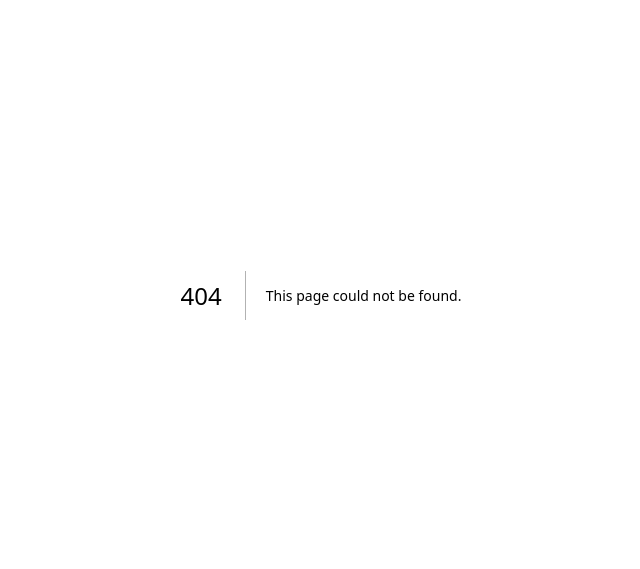
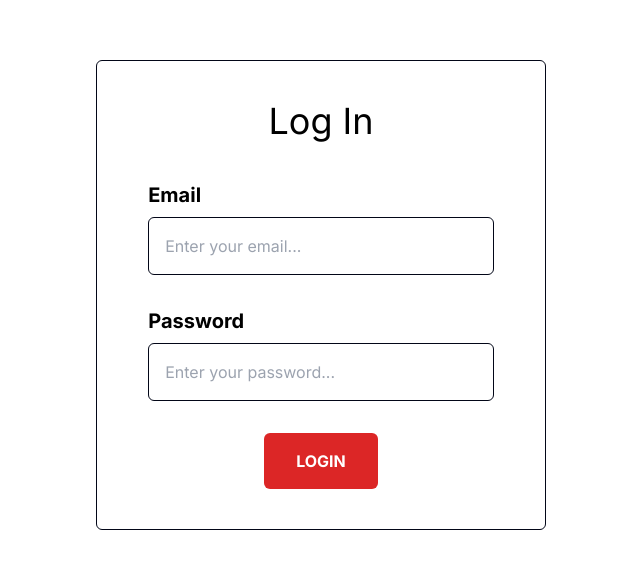
Before and after one commit to muhammeddevops/osman-telecom, a Next.js app: page /login in a window 1280 px wide. Before the commit this address had no page. Shown: the part 105-674 px from the top of the page, without its empty margins (319-959 px from the left). Built offline with nearby package versions, Linux system fonts and the light colour scheme.

Commit message:
feat: added login form with client-side validation for customer & admin

```diff
--- a/src/app/admin/page.jsx
+++ b/src/app/admin/page.jsx
@@ -1,13 +1,14 @@
-import LoginForm from "@/components/LoginForm";
+import LoginForm from '@/components/LoginForm';
 
 export default function AdminPage() {
   // Logged in
   // if (user.role === "admin") // redirect
 
   // if not logged in render login form
+
   return (
-    <main className="flex justify-center items-center h-screen">
-      <LoginForm />
+    <main className="form-container">
+      <LoginForm title="Login to Dashboard" />
     </main>
   );
 }
--- a/src/app/globals.css
+++ b/src/app/globals.css
@@ -3,6 +3,10 @@
 @tailwind utilities;
 
 @layer utilities {
+  .form-container {
+    @apply flex justify-center items-center h-screen;
+  }
+
   .form-group {
     @apply flex flex-col gap-2 w-[90%];
   }
--- /dev/null
+++ b/src/app/login/page.jsx
@@ -0,0 +1,9 @@
+import LoginForm from '@/components/LoginForm';
+
+export default function LoginPage() {
+  return (
+    <main className="form-container">
+      <LoginForm />
+    </main>
+  );
+}
--- a/src/app/register/page.jsx
+++ b/src/app/register/page.jsx
@@ -1,8 +1,8 @@
-import RegisterForm from "@/components/RegisterForm";
+import RegisterForm from '@/components/RegisterForm';
 
 export default function RegisterPage() {
   return (
-    <main className="flex justify-center items-center h-screen">
+    <main className="form-container">
       <RegisterForm />
     </main>
   );
--- a/src/components/LoginForm.jsx
+++ b/src/components/LoginForm.jsx
@@ -1,15 +1,29 @@
 'use client';
 
-export default function LoginForm() {
-  const handleSubmit = () => {
-    console.log('logged in');
+import validateForm from '@/utils/validate-form';
+import { useForm } from 'react-hook-form';
+
+export default function LoginForm({ title }) {
+  const {
+    register,
+    handleSubmit,
+    formState: { errors, isSubmitting },
+  } = useForm({ mode: 'onTouched' });
+
+  //! TESTING ONLY
+  if (Object.keys(errors).length) console.log('errors:', errors);
+
+  const onSubmit = (data) => {
+    console.log(data);
   };
+
   return (
-    <div className="flex flex-col justify-center items-center gap-10 border border-slate-950 h-[50vh] p-8 rounded-md">
-      <h1 className="text-center text-4xl">Login As Admin</h1>
+    <div className="flex flex-col justify-center items-center gap-10 border border-slate-950 px-8 py-10 rounded-md">
+      <h1 className="text-center text-4xl">{title ?? 'Log In'}</h1>
       <form
-        onSubmit={handleSubmit}
+        onSubmit={handleSubmit(onSubmit)}
         className="flex flex-col gap-8 justify-center items-center w-96"
+        noValidate
       >
         <div className="form-group">
           <label htmlFor="email" className="form-label">
@@ -18,12 +32,20 @@ export default function LoginForm() {
 
           <input
             id="email"
+            className="form-input"
             type="text"
-            name="email"
             placeholder="Enter your email..."
-            required
-            className="form-input"
+            {...register('email', {
+              required: validateForm.required('email'),
+              validate: (value) => validateForm.email(value),
+            })}
           />
+
+          {errors.email?.message && (
+            <p className="text-red-600 font-semibold">
+              * {errors.email.message}
+            </p>
+          )}
         </div>
 
         <div className="form-group">
@@ -33,17 +55,25 @@ export default function LoginForm() {
 
           <input
             id="password"
+            className="form-input"
             type="password"
-            name="password"
             placeholder="Enter your password..."
-            required
-            className="form-input"
+            {...register('password', {
+              required: validateForm.required('password'),
+            })}
           />
+
+          {errors.password?.message && (
+            <p className="text-red-600 font-semibold">
+              * {errors.password.message}
+            </p>
+          )}
         </div>
 
         <button
           type="submit"
           className="font-bold uppercase bg-red-600 text-white px-8 py-4 rounded-md"
+          disabled={isSubmitting}
         >
           Login
         </button>
--- a/src/components/RegisterForm.jsx
+++ b/src/components/RegisterForm.jsx
@@ -47,7 +47,7 @@ export default function RegisterForm() {
   };
 
   return (
-    <div className="flex flex-col justify-center items-center gap-10 border border-slate-950 p-8 rounded-md">
+    <div className="flex flex-col justify-center items-center gap-10 border border-slate-950 px-8 py-10 rounded-md">
       <h1 className="text-center text-4xl">Sign up</h1>
       <form
         onSubmit={handleSubmit(onSubmit)}
```
